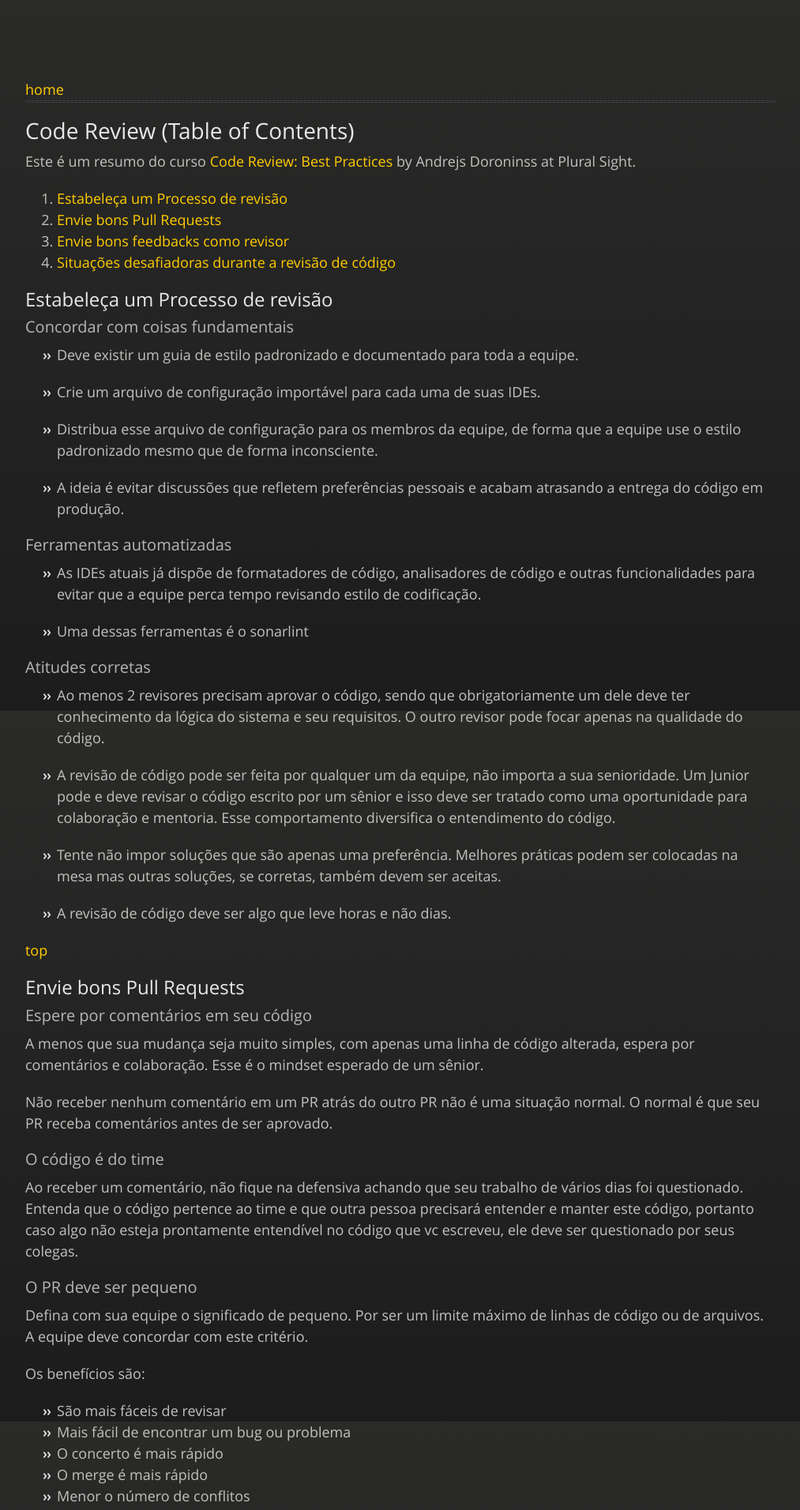
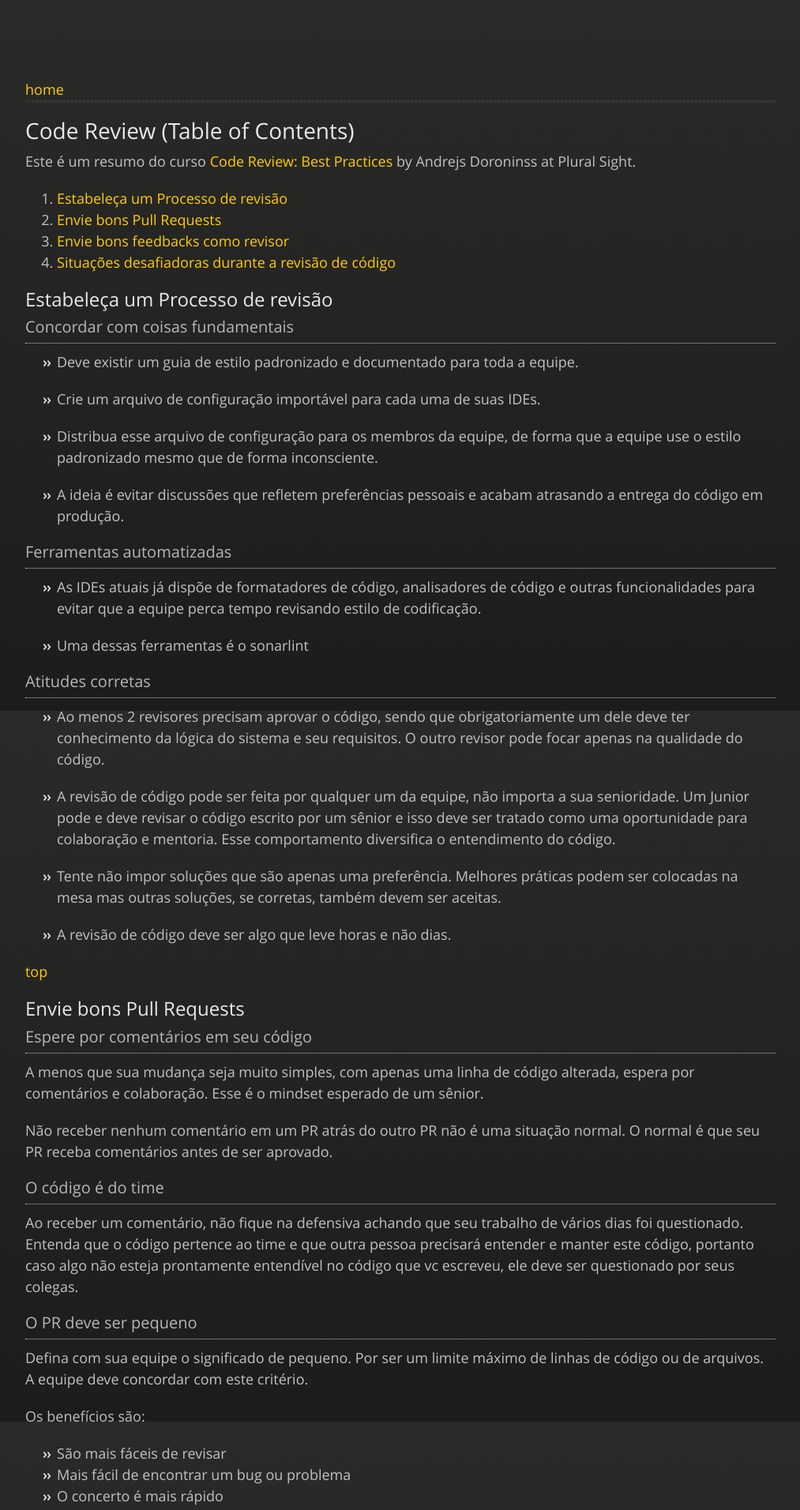
Before and after one commit to JeannAndrade/jeannandrade.github.io, a Jekyll site: the page built from content/code_review/index.md, in a window 1280 px wide. Shown: the top 1912 px of the page at 79% size, without its empty margins (108-1121 px from the left). Built offline with Jekyll 4.4.1, drawn with Linux system fonts in a browser that asks for light colours; nearby versions of some CDN libraries; comment, search, counter and statistics services are not loaded; our own code applies the rules of GitHub Pages for plain Markdown files.

Commit message:
melhoria no layout

```diff
--- a/_sass/jekyll-theme-midnight.scss
+++ b/_sass/jekyll-theme-midnight.scss
@@ -23,6 +23,13 @@ h6 {
   margin: 0 0 10px;
   font-family: 'OpenSansRegular', "Helvetica Neue", Helvetica, Arial, sans-serif;
   font-weight: normal;
+}
+
+h3::after {
+  content: "";
+  display: block;
+  margin-top: 0.4em;
+  border-bottom: 1px dotted #c2c1bf;
 }
 
 p,
```
